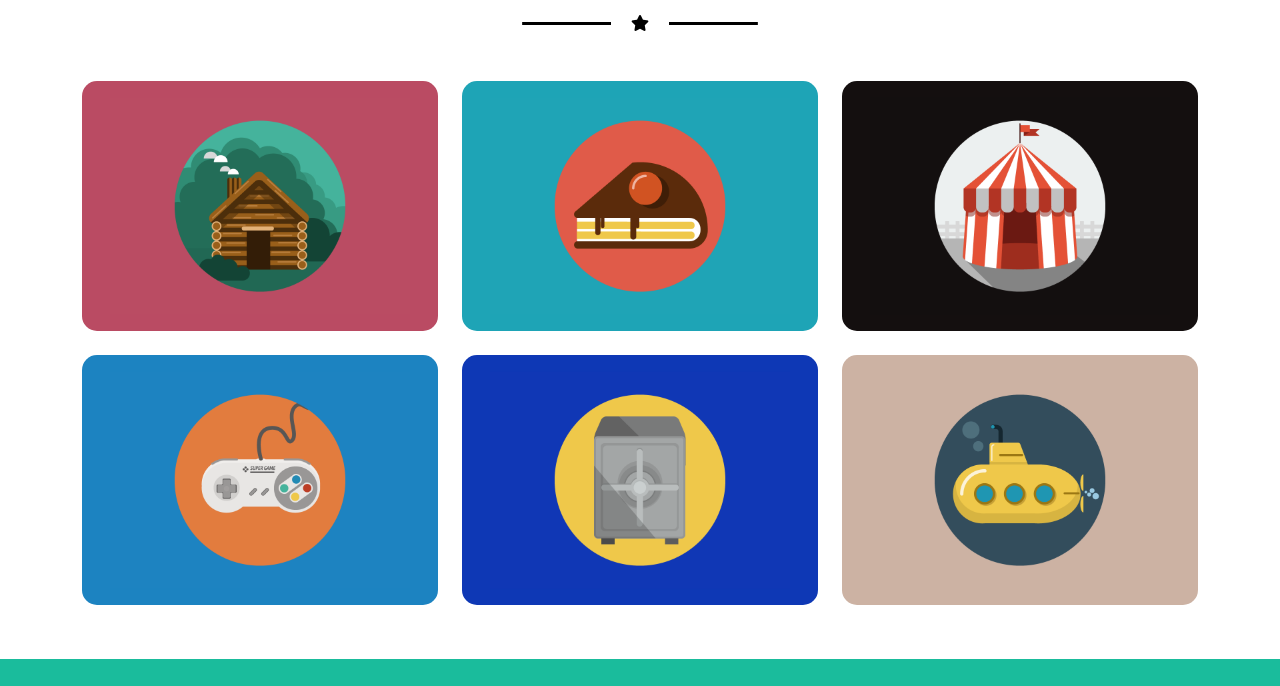
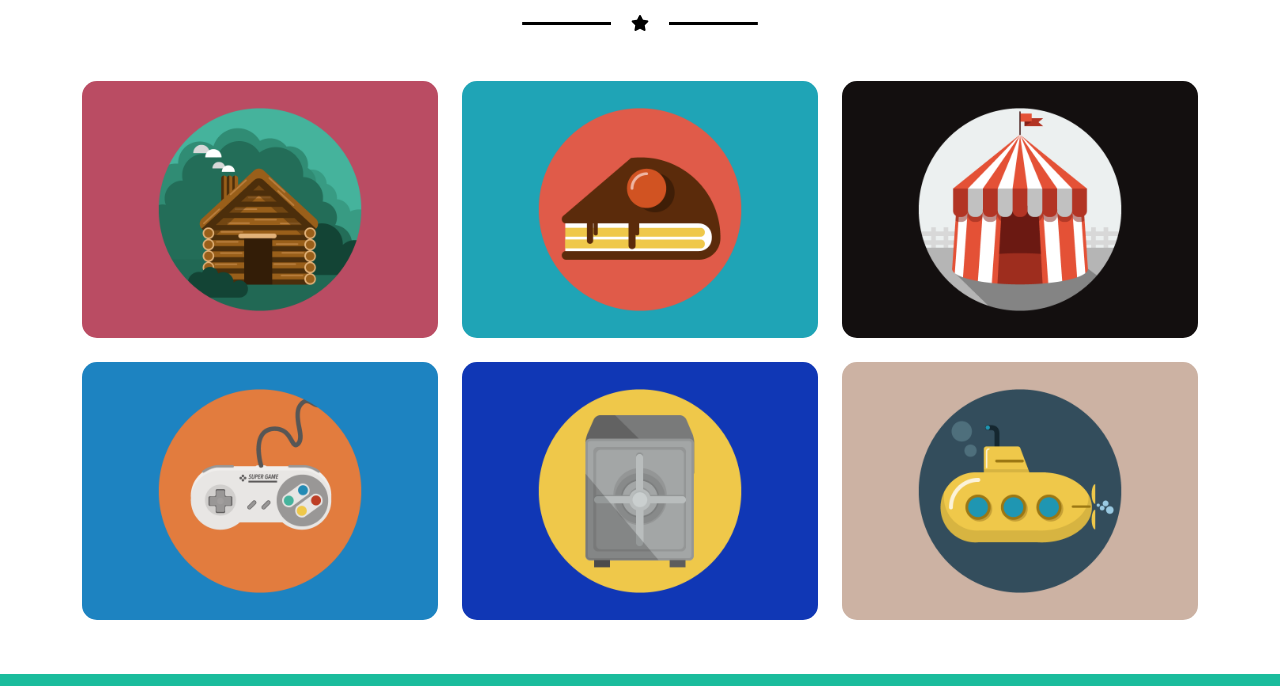
Before and after one commit to Velerium/html-css-bootstrap-freelancer, a plain HTML site: page index.html in a window 1280 px wide. Shown: the part 558-1244 px from the top of the page. Drawn offline with nearby package versions, Linux system fonts and the light colour scheme.

Commit message:
Optimized "Portfolio" section.

```diff
--- a/css/style.css
+++ b/css/style.css
@@ -34,7 +34,7 @@ h1, h6 {
     margin: 10px 20px 20px;
 }
 
-.star::after {
+.star::after {   /*Ottavio wanted us to use ::before and ::after...*/
     content: "----------------";
     text-decoration: line-through 3px;
 }
@@ -67,7 +67,6 @@ nav {
 }
 
 .intro img {
-    position: relative;
     width: 200px;
     margin-bottom: 20px;
 }
@@ -84,44 +83,10 @@ nav {
     bottom: 26px;  /*navbar height - padding */
 }
 
-[class*="item-"] {
-    height: 250px;
+.examples img {
     border-radius: 15px;
     margin-bottom: 24px;
-    position: relative;
-    min-width: 300px;
-}
-
-.examples img {
-    position: absolute;
-    top: 50%;
-    left: 50%;
-    transform: translate(-50%, -50%);
-    width: 300px;
-}
-
-.item-1 {
-    background-color: #ba4b63;
-}
-
-.item-2 {
-    background-color: #1ea4b6;
-}
-
-.item-3 {
-    background-color: #140f0f;
-}
-
-.item-4 {
-    background-color: #1c83c1;
-}
-
-.item-5 {
-    background-color: #0e38b5;
-}
-
-.item-6 {
-    background-color: #ccb2a3;
+    width: 100%;
 }
 
 .info {
--- a/index.html
+++ b/index.html
@@ -61,39 +61,27 @@
                 <div class="row examples">
 
                     <div class="col-xs-12 col-md-6 col-lg-4">
-                        <div class="item-1">
                         <img src="./img/cabin.png" alt="">
-                        </div>
                     </div>
 
                     <div class="col-xs-12 col-md-6 col-lg-4">
-                        <div class="item-2">
                         <img src="./img/cake.png" alt="">
-                        </div>
                     </div>
 
                     <div class="col-xs-12 col-md-6 col-lg-4">
-                        <div class="item-3">
                         <img src="./img/circus.png" alt="">
-                        </div>
                     </div>
 
                     <div class="col-xs-12 col-md-6 col-lg-4">
-                        <div class="item-4">
                         <img src="./img/game.png" alt="">
-                        </div>
                     </div>
 
                     <div class="col-xs-12 col-md-6 col-lg-4">
-                        <div class="item-5">
                         <img src="./img/safe.png" alt="">
-                        </div>
                     </div>
 
                     <div class="col-xs-12 col-md-6 col-lg-4">
-                        <div class="item-6">
                         <img src="./img/submarine.png" alt="">
-                        </div>
                     </div>
 
                 </div>
```
Lines whose indentation alone changed are shown as unchanged.
